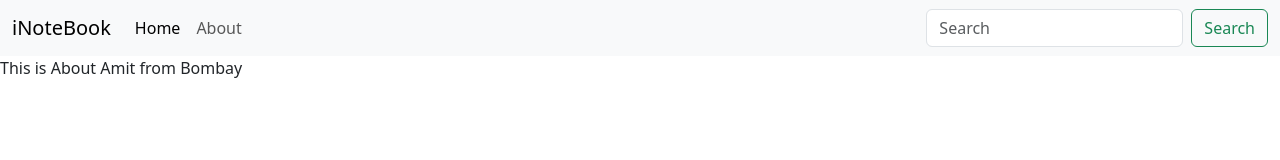
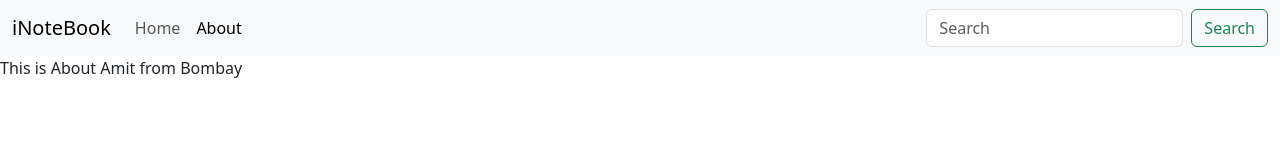
Before and after one commit to ZeusOnline1998/inotebook, a React (Vite) app in the folder frontend/: page /about in a window 1280 px wide. Shown: the top 160 px of the page. Built offline with nearby package versions, Linux system fonts and the light colour scheme.

Commit message:
useLocation hooks for highlighting the Component in Navbar

```diff
--- a/frontend/src/components/Navbar.jsx
+++ b/frontend/src/components/Navbar.jsx
@@ -1,7 +1,8 @@
 import React from 'react'
-import { Link } from 'react-router-dom'
+import { Link, useLocation } from 'react-router-dom'
 
 const Navbar = () => {
+  const location = useLocation();
   return (
     <nav className="navbar navbar-expand-lg bg-body-tertiary">
       <div className="container-fluid">
@@ -12,10 +13,10 @@
         <div className="collapse navbar-collapse" id="navbarSupportedContent">
           <ul className="navbar-nav me-auto mb-2 mb-lg-0">
             <li className="nav-item">
-              <Link className="nav-link active" aria-current="page" to="/">Home</Link>
+              <Link className={`nav-link ${location.pathname === '/'? 'active' : ''}`} aria-current="page" to="/">Home</Link>
             </li>
             <li className="nav-item">
-              <Link className="nav-link" to="/about">About</Link>
+              <Link className={`nav-link ${location.pathname === '/about'? 'active' : ''}`} to="/about">About</Link>
             </li>
 
           </ul>
```
